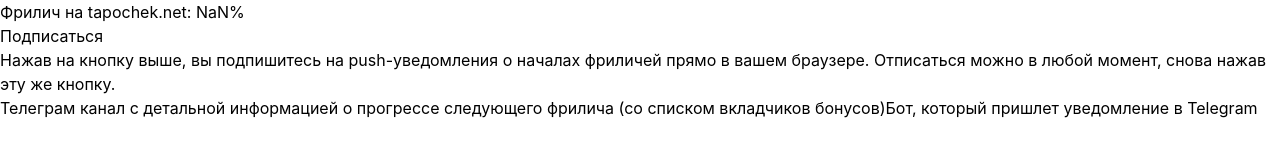
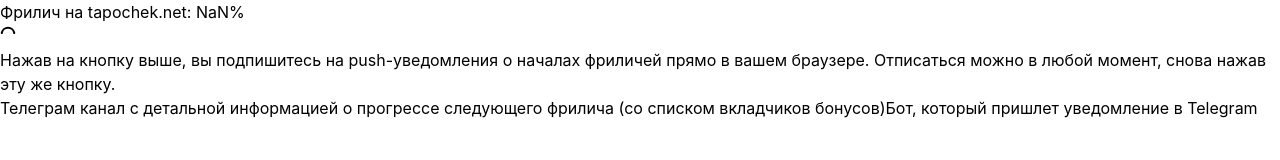
Before and after one commit to VityaSchel/tapochek.net-freeleech-monitoring, a React (Vite) app in the folder frontend/: page / in a window 1280 px wide. Shown: the top 160 px of the page. Built offline with nearby package versions, Linux system fonts and the light colour scheme; no server answers.

Commit message:
Add initial loading

```diff
--- a/frontend/src/pages/index.tsx
+++ b/frontend/src/pages/index.tsx
@@ -21,7 +21,7 @@ if (!webPushPublicKey) {
 
 export function HomePage() {
   const [subscribed, setSubscribed] = React.useState(false)
-  const [loading, setLoading] = React.useState(false)
+  const [loading, setLoading] = React.useState(true)
   const [registration, setRegistration] = React.useState<ServiceWorkerRegistration | null>(null)
 
   React.useEffect(() => {
@@ -32,15 +32,19 @@ export function HomePage() {
           if (sub) {
             setSubscribed(true)
           }
-        })
+        }).finally(() => setLoading(false))
         setRegistration(reg)
       }).catch((error) => {
         console.error('Service Worker registration failed:', error)
+        setLoading(false)
       })
+    } else {
+      setLoading(false)
     }
   }, [])
 
   const handleClick = async () => {
+    if(loading) return
     if (registration === null) {
       alert('Ваш браузер не поддерживает push-уведомления, воспользуйтесь Telegram ботом')
       return
```
